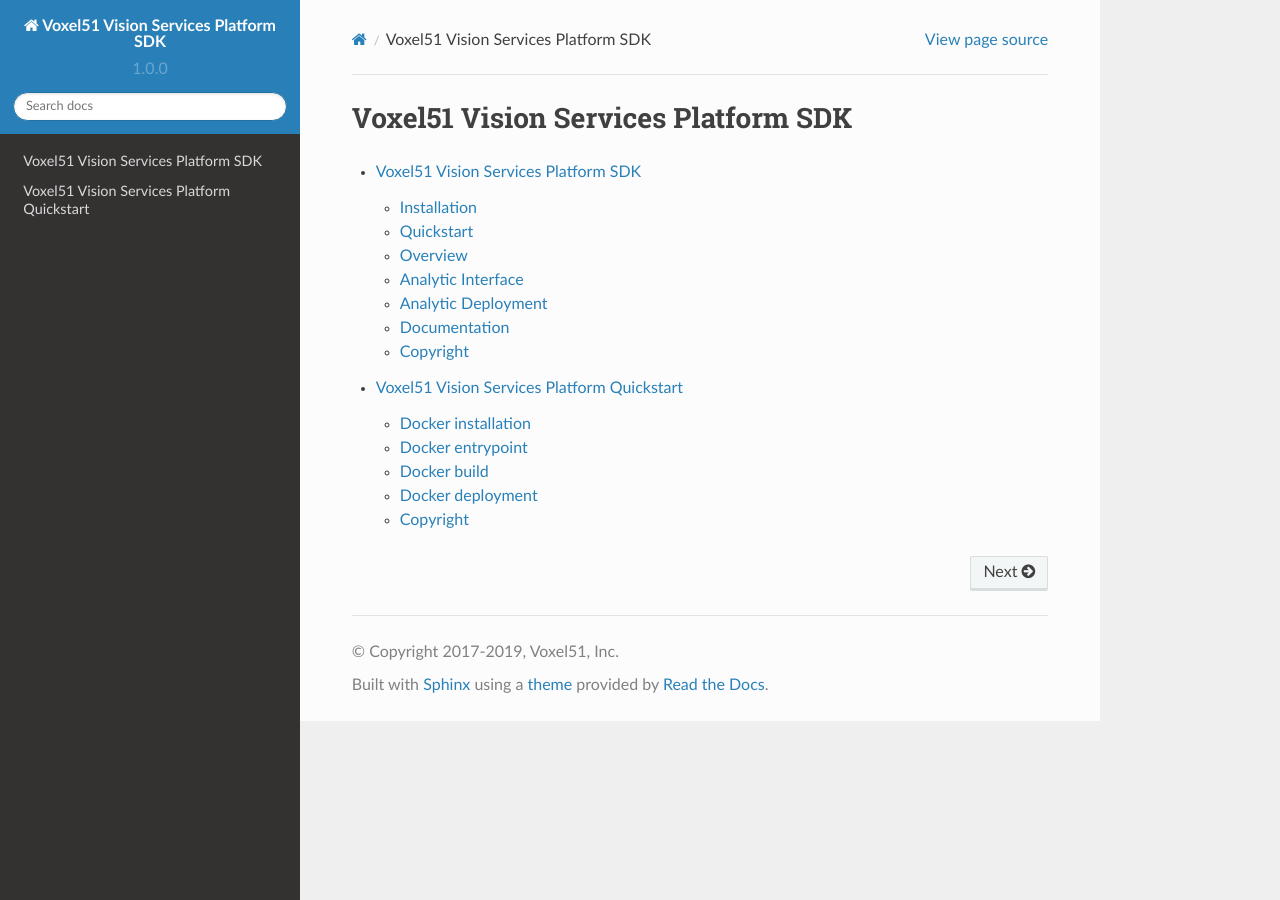
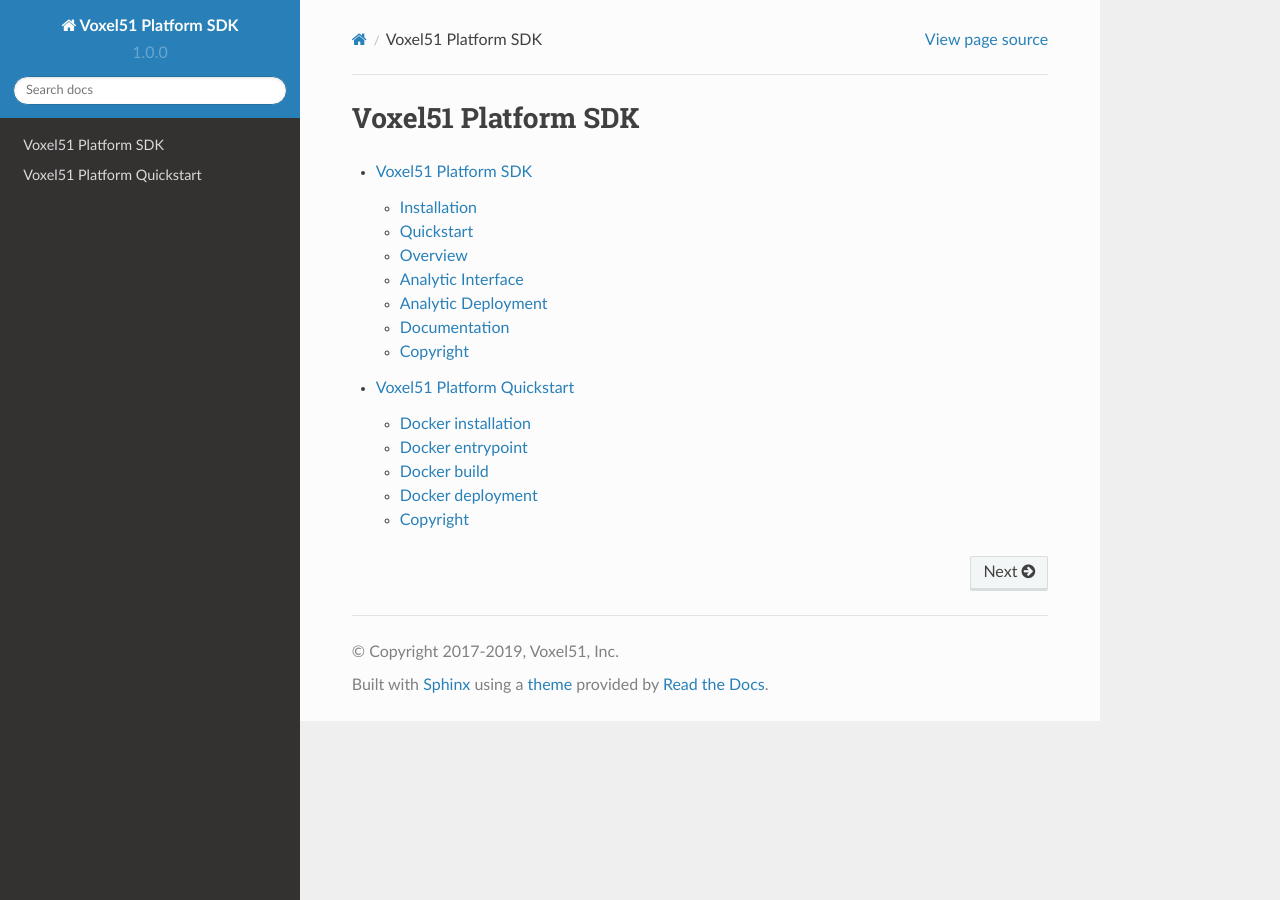
Before and after one commit to voxel51/platform-sdk, a Sphinx documentation site: the page built from docs/source/index.rst, in a window 1280 px wide. Built offline with Sphinx 7.4.7 and the Read the Docs theme 2.0.0, drawn with Linux system fonts in a browser that asks for light colours; pages that are not in the unit, such as notebooks, are missing from menus.

Commit message:
rebranding to Voxel51 Platform API

```diff
--- a/docs/source/conf.py
+++ b/docs/source/conf.py
@@ -1,6 +1,6 @@
 #!/usr/bin/env python
 # -*- coding: utf-8 -*-
-# Build configuration file for the Voxel51 Vision Services Platform SDK.
+# Build configuration file for the Voxel51 Platform SDK.
 #
 # Copyright 2017-2019, Voxel51, Inc.
 # voxel51.com
@@ -50,7 +50,7 @@
 master_doc = "index"
 
 # General information about the project.
-project = "Voxel51 Vision Services Platform SDK"
+project = "Voxel51 Platform SDK"
 copyright = "2017-2019, Voxel51, Inc"
 author = "Voxel51, Inc."
 
@@ -134,7 +134,7 @@
 # -- Options for HTMLHelp output ------------------------------------------
 
 # Output file base name for HTML help builder.
-htmlhelp_basename = "Voxel51VisionServicesPlatformSDK"
+htmlhelp_basename = "Voxel51PlatformSDK"
 
 
 # -- Options for LaTeX output ---------------------------------------------
@@ -162,8 +162,8 @@
 #  author, documentclass [howto, manual, or own class]).
 latex_documents = [(
     master_doc,
-    "Voxel51VisionServicesPlatformSDK.tex",
-    "Voxel51 Vision Services Platform SDK Documentation",
+    "Voxel51PlatformSDK.tex",
+    "Voxel51 Platform SDK Documentation",
     "Voxel51, Inc.",
     "manual",
 )]
@@ -175,8 +175,8 @@
 # (source start file, name, description, authors, manual section).
 man_pages = [(
     master_doc,
-    "voxel51visionservicesplatformsdk",
-    "Voxel51 Vision Services Platform SDK Documentation",
+    "voxel51platformsdk",
+    "Voxel51 Platform SDK Documentation",
     [author],
     1,
 )]
@@ -189,11 +189,11 @@
 #  dir menu entry, description, category)
 texinfo_documents = [(
     master_doc,
-    "Voxel51VisionServicesPlatformSDK",
-    "Voxel51Vision Services Platform SDK Documentation",
+    "Voxel51PlatformSDK",
+    "Voxel51 Platform SDK Documentation",
     author,
-    "Voxel51VisionServicesPlatformSDK",
-    "Documentation for the Voxel51 Vision Services Platform SDK",
+    "Voxel51PlatformSDK",
+    "Documentation for the Voxel51 Platform SDK",
     "Miscellaneous",
 )]
 
--- a/docs/source/index.rst
+++ b/docs/source/index.rst
@@ -1,5 +1,5 @@
-Voxel51 Vision Services Platform SDK
-====================================
+Voxel51 Platform SDK
+====================
 
 .. toctree::
    :maxdepth: 2
--- a/setup.py
+++ b/setup.py
@@ -1,6 +1,6 @@
 #!/usr/bin/env python
 '''
-Installs the Voxel51 Vision Services Platform SDK.
+Installs the Voxel51 Platform SDK.
 
 Copyright 2017-2019, Voxel51, Inc.
 voxel51.com
@@ -11,14 +11,14 @@
 setup(
     name="voxel51-platform-sdk",
     version="1.0.0",
-    description="Voxel51 Vision Services Platform SDK",
+    description="Voxel51 Platform SDK",
     author="Voxel51, Inc.",
     author_email="support@voxel51.com",
     url="https://github.com/voxel51/platform-sdk",
     license="BSD 4-clause",
     packages=find_packages(),
     classifiers=[
-        "Development Status :: 3 - Alpha",
+        "Development Status :: 4 - Beta",
         "Operating System :: OS Independent",
         "Programming Language :: Python :: 2.7",
         "Programming Language :: Python :: 3",
```
Also changed, not shown: QUICKSTART.md (+5 -5 lines), README.md (+22 -24 lines), 6 other files.
